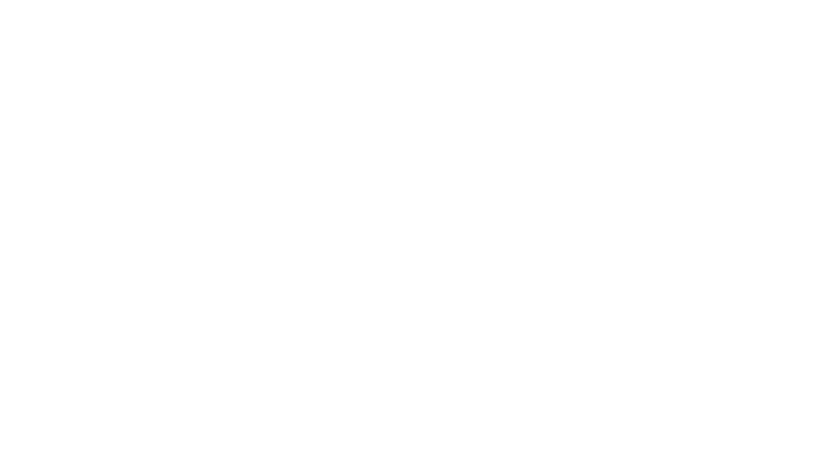
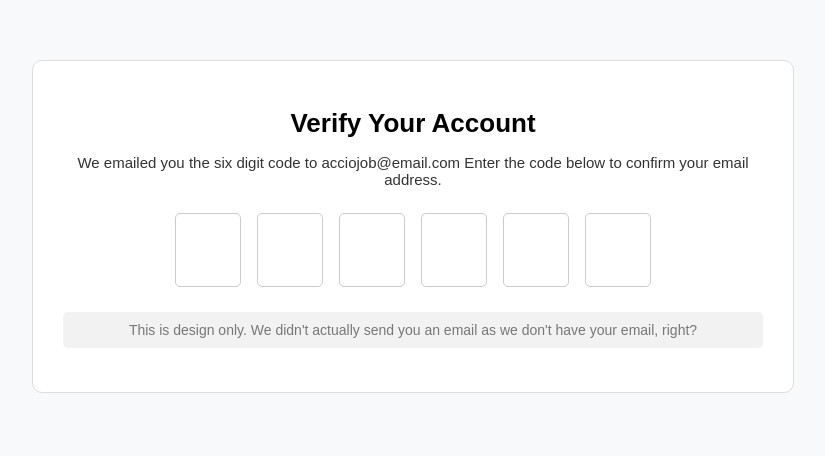
Before and after one commit to acciojob/OTP-Poojajadhav0001, a website: page main.html in a window 1280 px wide. Shown: the whole page, without its empty margins (227-1052 px from the left). Drawn offline with Linux system fonts and the light colour scheme.

Commit message:
created a submission

```diff
--- a/main.html
+++ b/main.html
@@ -1,16 +1,34 @@
+
 <!DOCTYPE html>
+<html lang="en">
+<head>
+  <meta charset="UTF-8" />
+  <meta name="viewport" content="width=device-width, initial-scale=1.0" />
+  <title>OTP Verification</title>
+  <link rel="stylesheet" href="styles.css" />
+</head>
+<body>
+  <div class="container">
+    <h1 id="verification_heading">Verify Your Account</h1>
+    <p id="verification_subtext">
+      We emailed you the six digit code to acciojob@email.com
+      Enter the code below to confirm your email address.
+    </p>
 
-<html>
+    <div class="code-container">
+      <input type="text" maxlength="1" class="code" id="code-1" />
+      <input type="text" maxlength="1" class="code" id="code-2" />
+      <input type="text" maxlength="1" class="code" id="code-3" />
+      <input type="text" maxlength="1" class="code" id="code-4" />
+      <input type="text" maxlength="1" class="code" id="code-5" />
+      <input type="text" maxlength="1" class="code" id="code-6" />
+    </div>
 
-<head>
-	<link rel="stylesheet" href="styles.css">
-</head>
+    <p class="note">
+      This is design only. We didn't actually send you an email as we don't have your email, right?
+    </p>
+  </div>
 
-<body>
-	<!-- the entire body must be written by student -->
-    <script type="text/javascript" src="./script.js">
-</script>
-
+  <script src="script.js"></script>
 </body>
-
 </html>
--- a/script.js
+++ b/script.js
@@ -1 +1,26 @@
 //your JS code here. If required.
+JS:
+const codes = document.querySelectorAll(".code");
+
+// Auto-focus first box
+codes[0].focus();
+
+codes.forEach((input, index) => {
+  input.addEventListener("input", (e) => {
+    const value = e.target.value;
+    if (value.length === 1 && index < codes.length - 1) {
+      codes[index + 1].focus();
+    }
+  });
+
+  input.addEventListener("keydown", (e) => {
+    if (e.key === "Backspace") {
+      if (input.value === "" && index > 0) {
+        codes[index - 1].focus();
+        codes[index - 1].value = "";
+      } else {
+        input.value = "";
+      }
+    }
+  });
+});
--- a/styles.css
+++ b/styles.css
@@ -1 +1,60 @@
 /*  your css code here. If applicable */
+
+body {
+  background-color: #f8f9fb;
+  font-family: Arial, sans-serif;
+  margin: 0;
+  padding: 0;
+  text-align: center;
+}
+
+.container {
+  background-color: white;
+  width: 80%;
+  max-width: 700px;
+  margin: 60px auto;
+  padding: 30px;
+  border-radius: 10px;
+  border: 1px solid #ddd;
+}
+
+#verification_heading {
+  font-size: 26px;
+  font-weight: bold;
+  margin-bottom: 10px;
+}
+
+#verification_subtext {
+  font-size: 15px;
+  color: #333;
+  margin-bottom: 25px;
+}
+
+.code-container {
+  display: flex;
+  justify-content: center;
+  margin-bottom: 25px;
+}
+
+.code {
+  width: 60px;
+  height: 70px;
+  font-size: 40px;
+  text-align: center;
+  border: 1px solid #ccc;
+  margin: 0 8px;
+  border-radius: 5px;
+}
+
+.code:focus {
+  outline: none;
+  border-color: #007bff;
+}
+
+.note {
+  background-color: #f2f2f2;
+  color: #777;
+  font-size: 14px;
+  padding: 10px;
+  border-radius: 5px;
+}
```
